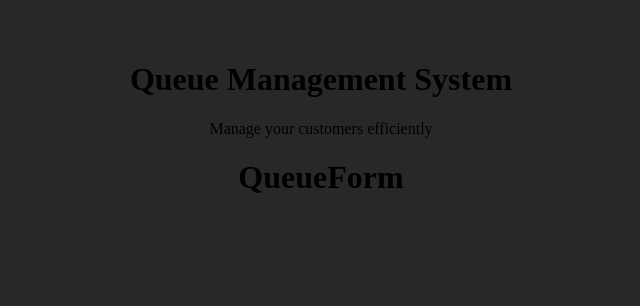
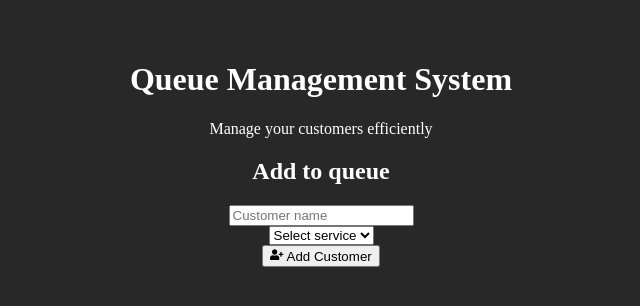
Before and after one commit to purvesh-liv/queue_mangement_system, a React (Vite) app: page / in a window 1280 px wide. Shown: the top 306 px of the page, without its empty margins (319-959 px from the left). Built offline with nearby package versions, Linux system fonts and the light colour scheme.

Commit message:
Form validation done

```diff
--- a/src/App.css
+++ b/src/App.css
@@ -7,6 +7,7 @@
 }
 body{
   background-color: rgb(40, 40, 40);
+  color: white;
 }
 .logo {
   height: 6em;
--- a/src/App.jsx
+++ b/src/App.jsx
@@ -7,6 +7,7 @@ export default function app(){
 
   const addToQueue = (customer) =>{
      //add data to queue
+
   }
   const updateStatus = (id , newStatus) =>{
      //change data in queue
--- a/src/components/QueueFrom.jsx
+++ b/src/components/QueueFrom.jsx
@@ -1,7 +1,45 @@
+import { useState } from "react"
+import {FaUserPlus} from "react-icons/fa"
+
 export default function QueueForm({onAdd}){
-   return(
-    <>
-    <h1>QueueForm</h1>
-    </>
-   )
+    const [name , setName] = useState("")
+    const [service,Setservice] = useState("")
+
+    const handleSubmit = (e) =>{
+        e.preventDefault()
+        //validations
+        if(!name.trim() || !service.trim()) return
+        onAdd({name,service})
+        setName("")
+        Setservice("")
+    }
+   return (
+     <>
+       <form className="queue-form" onSubmit={handleSubmit}>
+         <h2>Add to queue</h2>
+         <div className="form-group">
+           <input
+             type="text"
+             placeholder="Customer name"
+             value={name}
+             onChange={(e) => setName(e.target.value)}
+           />
+           <div className="form-group">
+             <select
+               value={service}
+               onChange={(e) => Setservice(e.target.value)}
+             >
+               <option value="">Select service</option>
+               <option value="consultation">consultation</option>
+               <option value="Support">Support</option>
+               <option value="Payment">Payment</option>
+             </select>
+           </div>
+           <button type="submit">
+             <FaUserPlus /> Add Customer
+           </button>
+         </div>
+       </form>
+     </>
+   );
 }
```
